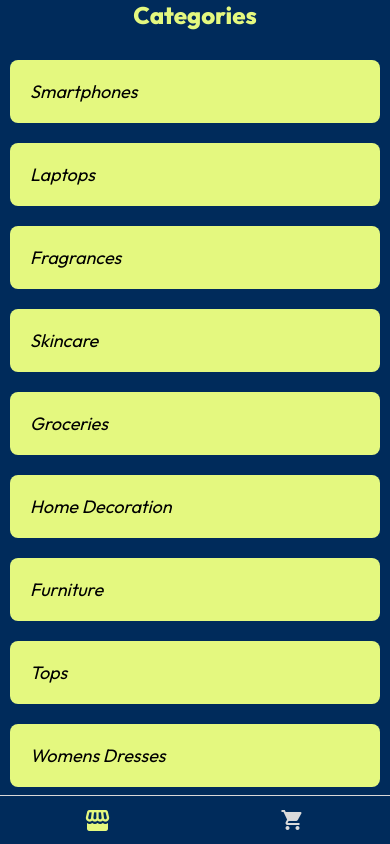
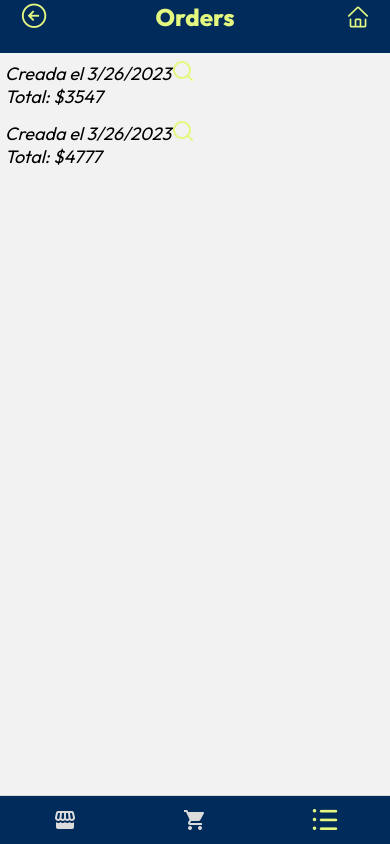
Before and after one commit to eshark9312/Ecommerce-ReactNative, a React Native app: screen /OrderStack in a window 390 px wide. Built offline with nearby package versions, Linux system fonts and the light colour scheme.

Commit message:
OrdersNavigator

```diff
--- /dev/null
+++ b/src/components/OrderItem/OrderItem.jsx
@@ -0,0 +1,28 @@
+import { StyleSheet, Text, TouchableOpacity, View } from 'react-native'
+import Card from '../Card/Card'
+import { Feather } from '@expo/vector-icons'
+import { colors } from '../../global/colors';
+
+
+const OrderItem = ({ order, total }) => {
+  return (
+    <Card style={styles.cartItemContainer}>
+      <View>
+        <Text style={styles.createdAt}>
+          Creada el {new Date(order.createdAt).toLocaleDateString()}
+        </Text>
+        <Text style={styles.total}>
+          Total: ${total}
+        </Text>
+      </View>
+      <TouchableOpacity style={styles.searchIcon} onPress={null}>
+        <Feather name='search' size={24} color={colors.paleGoldenRod} />
+      </TouchableOpacity>
+    </Card>
+
+  )
+}
+
+export default OrderItem
+
+const styles = StyleSheet.create({})
--- /dev/null
+++ b/src/navigation/OrdersNavigator.jsx
@@ -0,0 +1,21 @@
+import { createNativeStackNavigator } from '@react-navigation/native-stack'
+import Header from '../components/Header/Header'
+import OrdersScreen from '../screens/OrdersScreen'
+
+const Stack = createNativeStackNavigator()
+const OrdersNavigator = () => {
+  return (
+    <Stack.Navigator
+      initialRouteName="Orders"
+      screenOptions={
+        ({ navigation, route }) => ({
+          header: () => <Header title={route.name} navigation={navigation} />
+        }
+        )
+      }>
+      <Stack.Screen name='Orders' component={OrdersScreen} />
+    </Stack.Navigator>
+  )
+}
+
+export default OrdersNavigator
--- a/src/navigation/TabNavigator.jsx
+++ b/src/navigation/TabNavigator.jsx
@@ -1,4 +1,4 @@
-import { MaterialCommunityIcons } from '@expo/vector-icons';
+import { MaterialCommunityIcons, Octicons } from '@expo/vector-icons';
 import { NavigationContainer } from "@react-navigation/native";
 import { createBottomTabNavigator } from "@react-navigation/bottom-tabs";
 import { StyleSheet } from "react-native";
@@ -7,6 +7,7 @@ import { colors } from '../global/colors';
 
 import ShopNavigator from './ShopNavigator';
 import CartNavigator from './CartNavigator';
+import OrdersNavigator from './OrdersNavigator';
 
 const Tab = createBottomTabNavigator();
 
@@ -31,6 +32,15 @@ const TabNavigator = () => {
             <MaterialCommunityIcons name="cart" style={focused ? styles.selected : styles.deselected} />
           ),
         }} />
+        <Tab.Screen
+          name="OrderStack"
+          component={OrdersNavigator}
+          options={{
+            tabBarIcon: ({ focused }) => (
+              <Octicons name="list-unordered" style={focused ? styles.selected : styles.deselected} />
+            )
+          }}
+        />
       </Tab.Navigator>
     </NavigationContainer >
   )
--- /dev/null
+++ b/src/screens/OrdersScreen.jsx
@@ -0,0 +1,23 @@
+import { FlatList } from 'react-native'
+import OrderItem from '../components/OrderItem/OrderItem'
+import orders_data from '../data/orders_data.json'
+
+const OrdersScreen = () => {
+  const renderOrderItem = ({ item }) => {
+    const total = item.items.reduce((acc, curr) => (
+      acc + curr.price * curr.quantity
+    ), 0)
+    return <OrderItem order={item} total={total} />
+  }
+
+
+  return (
+    <FlatList
+      data={orders_data}
+      renderItem={renderOrderItem}
+      keyExtractor={(item) => item.id}
+    />
+  )
+}
+
+export default OrdersScreen
```
